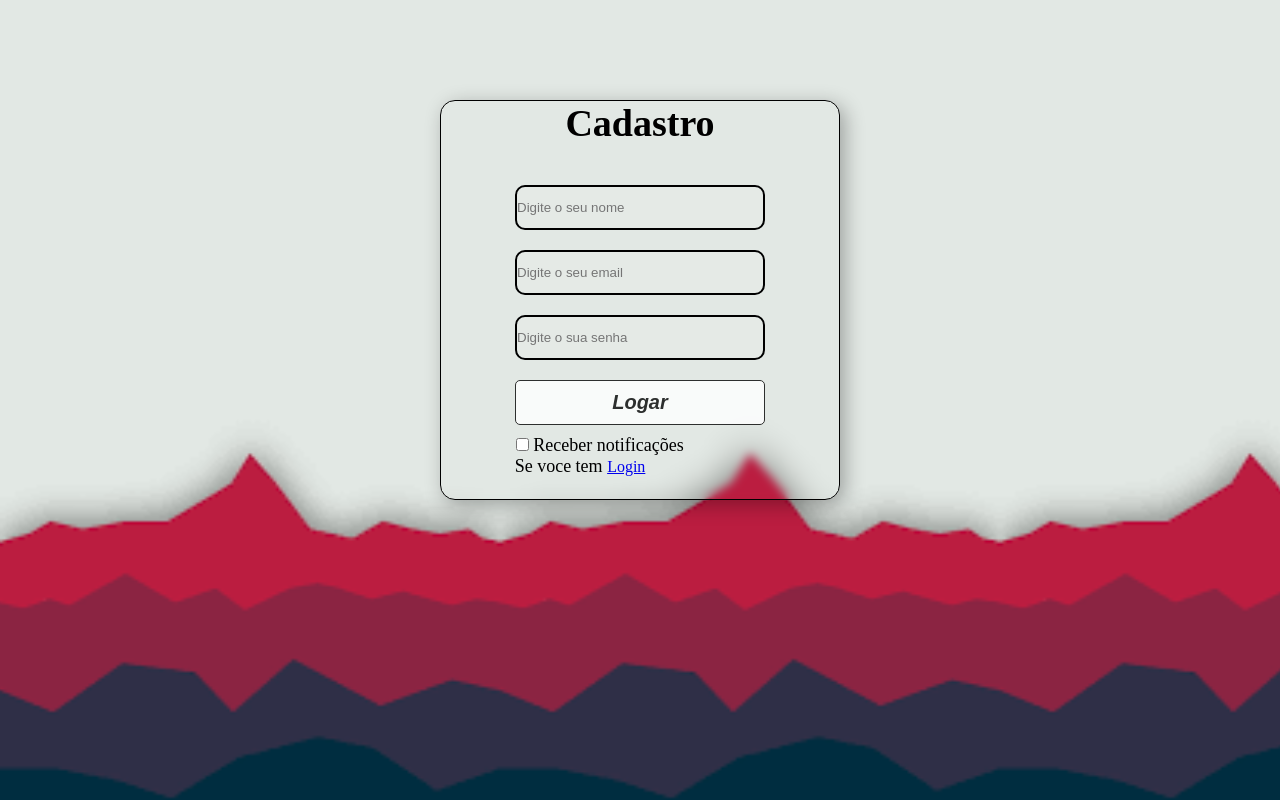
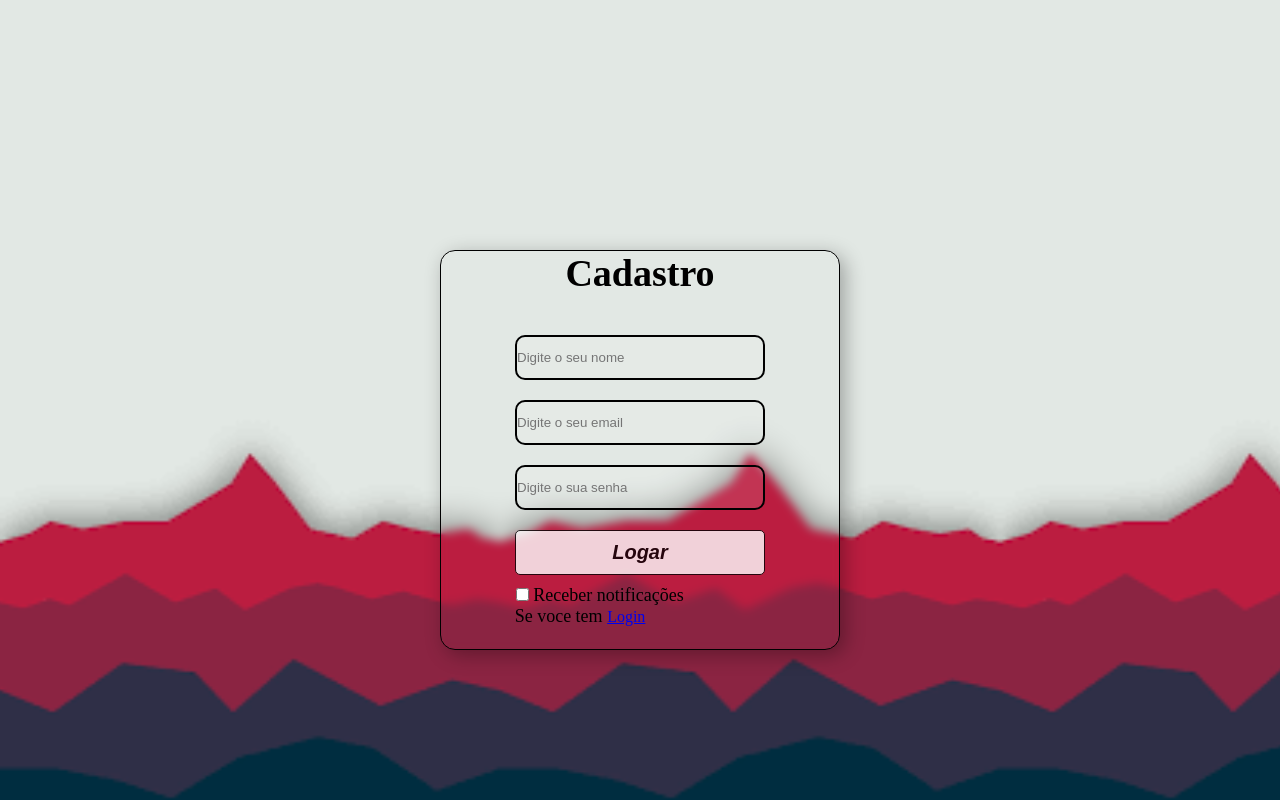
Before and after one commit to Nicolas13n/Site_de_Nicolas_e_Maykon, a PHP site: template templates/Cadastro.html in a window 1280 px wide. Run offline with PHP 8.4, Linux system fonts and the light colour scheme; the template is opened without the code that fills it, so the values that code supplies are empty.

Commit message:
Update Cadastro.css

```diff
--- a/templates/Cadastro.css
+++ b/templates/Cadastro.css
@@ -12,6 +12,8 @@
     display: flex;
     justify-content: center;
     align-items: center;
+    height: 100vh;
+    width: 100%;
   }
   #fundo{
     height: 400px;
```
